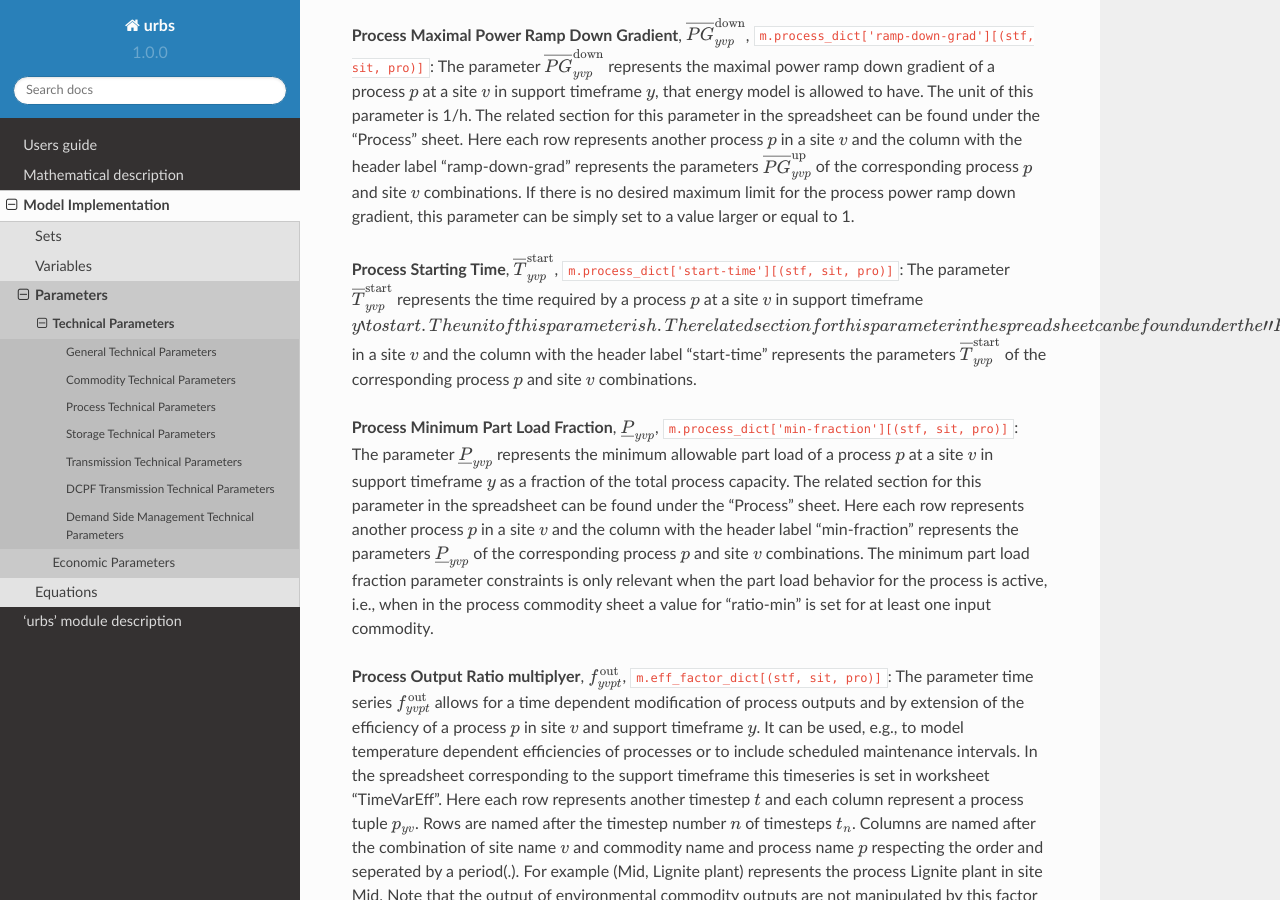
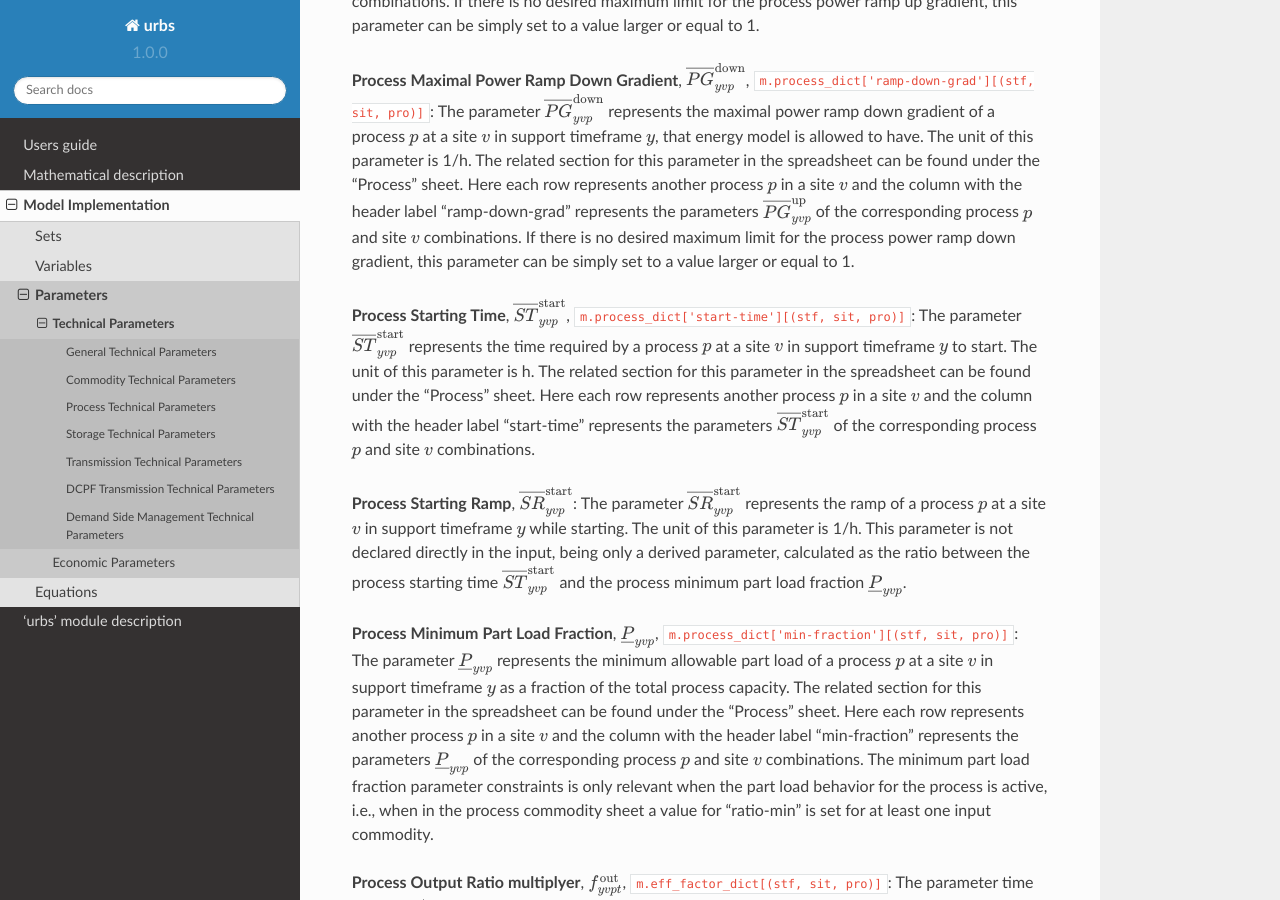
Before and after one commit to tum-ens/urbs, a Sphinx documentation site: the page built from doc/implementdoc/param-tech.rst, in a window 1280 px wide and 900 px high, scrolled down 7891 px. Built offline with Sphinx 7.4.7 and the Read the Docs theme 2.0.0, drawn with Linux system fonts in a browser that asks for light colours; pages that are not in the unit, such as notebooks, are missing from menus; some of the changed text lies outside the part shown.

Commit message:
Update param-tech.rst
Added process starting ramp

```diff
--- a/doc/implementdoc/param-tech.rst
+++ b/doc/implementdoc/param-tech.rst
@@ -57,6 +57,8 @@ Technical Parameters
     |:math:`\overline{PG}_{yvp}^\text{down}`      |1/h |Process Maximal Power Ramp Down Gradient (relative)|
     +---------------------------------------------+----+---------------------------------------------------+
     |:math:`\overline{ST}_{yvp}^\text{start}`     |h   |Process Starting Time                              |
+    +---------------------------------------------+----+---------------------------------------------------+
+    |:math:`\overline{SR}_{yvp}^\text{start}`     |1/h |Process Starting Ramp                              |
     +---------------------------------------------+----+---------------------------------------------------+
     |:math:`\underline{P}_{yvp}`                  | _  |Process Minimum Part Load Fraction                 |
     +---------------------------------------------+----+---------------------------------------------------+
@@ -443,16 +445,24 @@ column with the header label "ramp-down-grad" represents the parameters
 power ramp down gradient, this parameter can be simply set to a value larger or equal to
 1.
 
-**Process Starting Time**, :math:`\overline{T}_{yvp}^\text{start}`,
+**Process Starting Time**, :math:`\overline{ST}_{yvp}^\text{start}`,
 ``m.process_dict['start-time'][(stf, sit, pro)]``: The parameter
-:math:`\overline{T}_{yvp}^\text{start}` represents the time required by a process
-:math:`p` at a site :math:`v` in support timeframe :math:`y`to start.
+:math:`\overline{ST}_{yvp}^\text{start}` represents the time required by a process
+:math:`p` at a site :math:`v` in support timeframe :math:`y` to start.
 The unit of this parameter is h. The related section for
 this parameter in the spreadsheet can be found under the "Process" sheet. Here
 each row represents another process :math:`p` in a site :math:`v` and the
 column with the header label "start-time" represents the parameters
-:math:`\overline{T}_{yvp}^\text{start}` of the corresponding process :math:`p` and site
+:math:`\overline{ST}_{yvp}^\text{start}` of the corresponding process :math:`p` and site
 :math:`v` combinations.
+
+**Process Starting Ramp**, :math:`\overline{SR}_{yvp}^\text{start}`:
+The parameter :math:`\overline{SR}_{yvp}^\text{start}` represents the ramp of a process
+:math:`p` at a site :math:`v` in support timeframe :math:`y` while starting.
+The unit of this parameter is 1/h. This parameter is not declared directly in the input,
+being only a derived parameter, calculated as the ratio between the process starting time
+:math:`\overline{ST}_{yvp}^\text{start}` and the process minimum part load fraction
+:math:`\underline{P}_{yvp}`.
 
 **Process Minimum Part Load Fraction**, :math:`\underline{P}_{yvp}`,
 ``m.process_dict['min-fraction'][(stf, sit, pro)]``: The parameter
```
